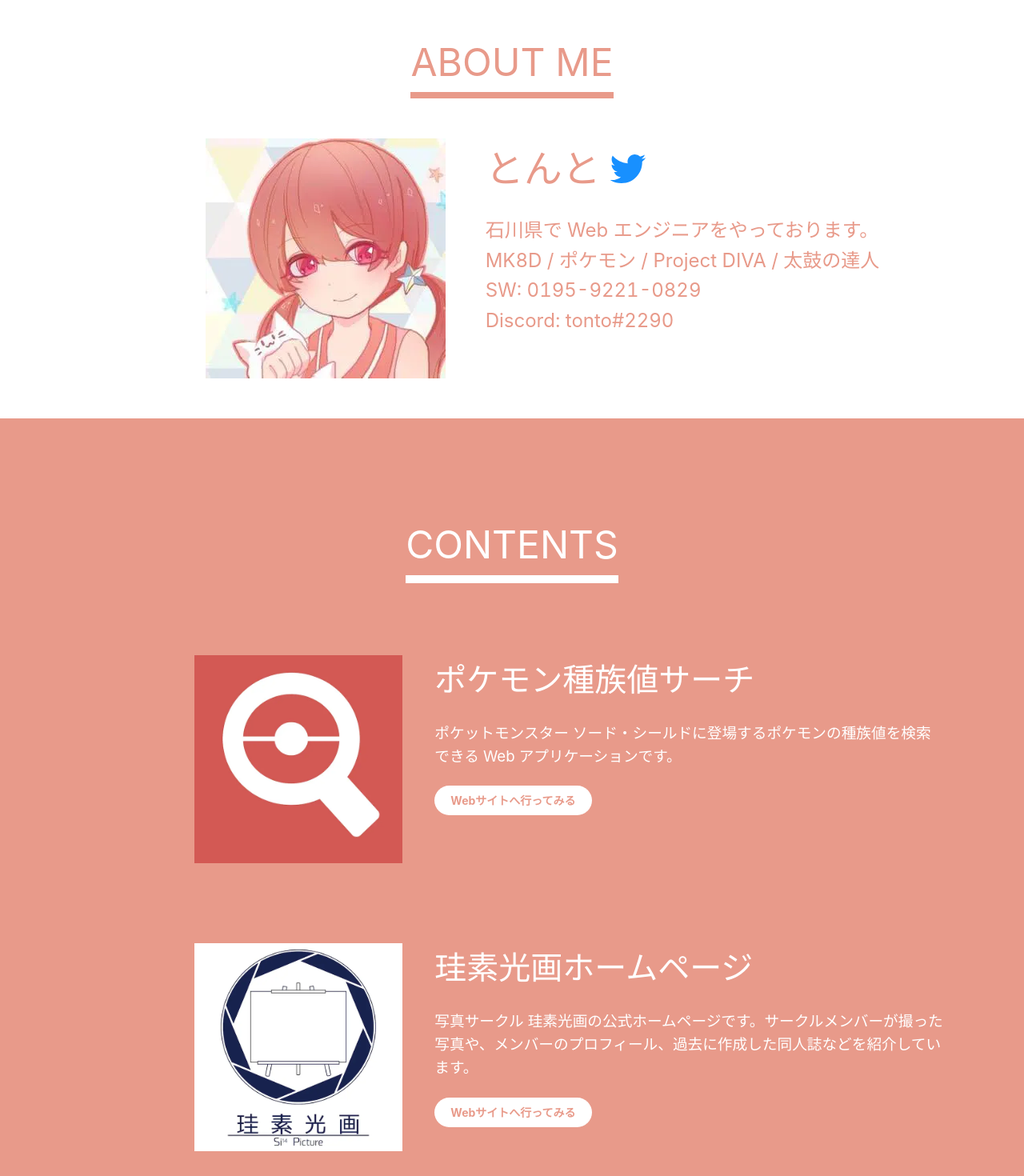
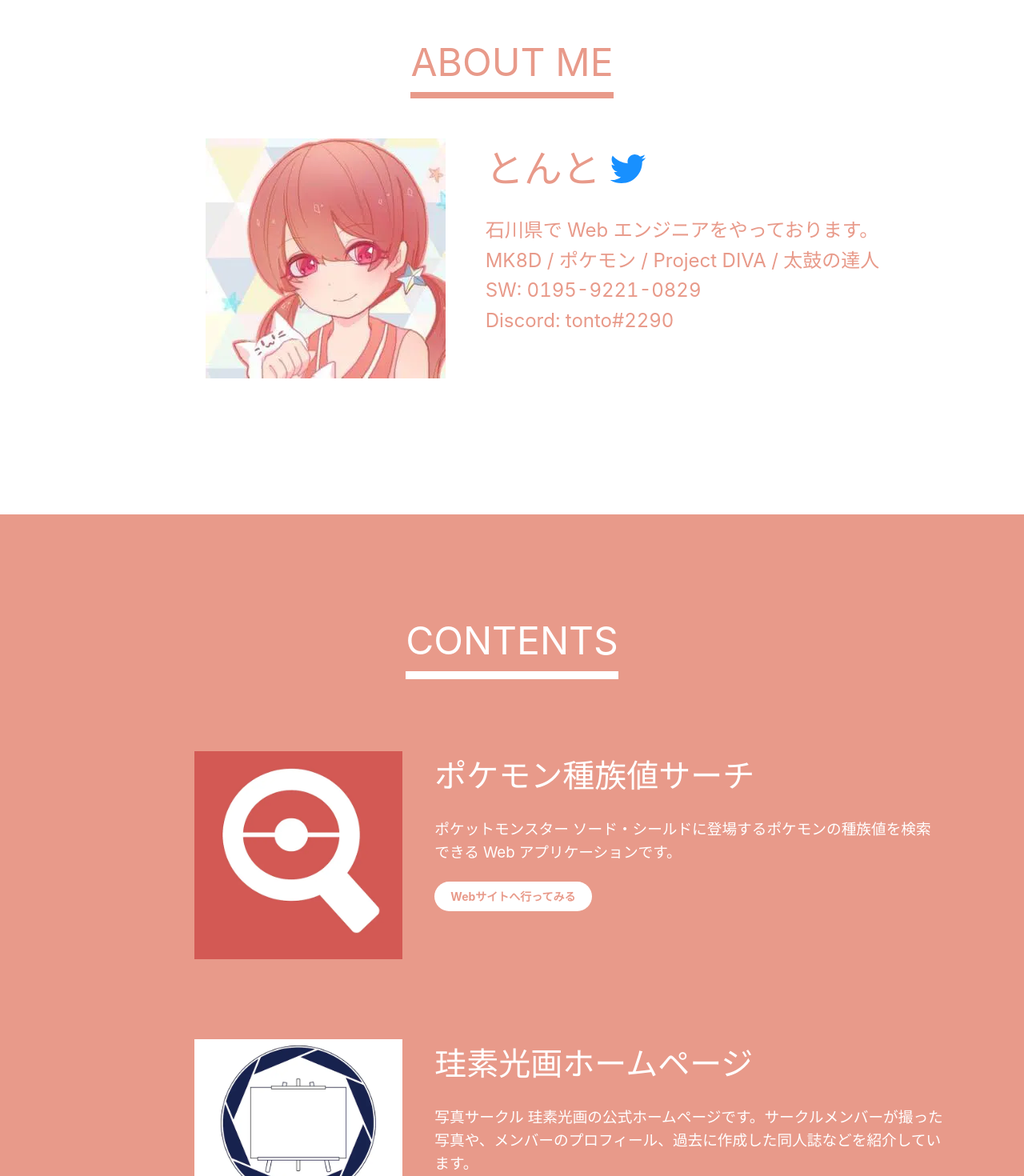
Before and after one commit to ryu-ton10/tonto_introduction, a React (Create React App) app: page / in a window 1280 px wide. Shown: the part 880-2350 px from the top of the page at 80% size. Built offline with nearby package versions, Linux system fonts and the light colour scheme.

Commit message:
adjust profile and contents padding

```diff
--- a/src/App.css
+++ b/src/App.css
@@ -13,6 +13,10 @@
 
 /* ========= スマホサイズ_1 =========== */
 @media (min-width: 280px) {
+  .App .profiles {
+    padding-bottom: 80px;
+  }
+
   .App .profile-title {
     padding: 80px 0 0 0;
     font-size: 24pt;
@@ -22,6 +26,10 @@
 
 /* ========= スマホサイズ_2 =========== */
 @media (min-width: 576px) {
+  .App .profiles {
+    padding-bottom: 100px;
+  }
+
   .App .profile-title {
     padding: 100px 0 0 0;
     font-size: 30pt;
@@ -31,6 +39,10 @@
 
 /* ========= タブレットサイズ =========== */
 @media (min-width: 768px) {
+  .App .profiles {
+    padding-bottom: 120px;
+  }
+
   .App .profile-title {
     padding: 120px 0 0 0;
     font-size: 36pt;
--- a/src/App.tsx
+++ b/src/App.tsx
@@ -38,7 +38,7 @@ function App() {
       <Row justify="center">
         <p className="profile-title">ABOUT ME</p>
       </Row>
-      <Row>
+      <Row className="profiles">
         {/* TODO: タブレットサイズ以上の場合は横並びのレイアウトにする */}
         <Col xs={24} sm={24} md={11} lg={11} >
           <Thumbnail />
--- a/src/components/Contents/index.css
+++ b/src/components/Contents/index.css
@@ -22,6 +22,10 @@
 
 /* ========= スマホサイズ_1 =========== */
 @media (min-width: 280px) {
+  .content {
+    padding-bottom: 80px;
+  }
+
   .content .content-title {
     padding: 80px 0 20px 0;
   }
@@ -62,6 +66,10 @@
 
 /* ========= スマホサイズ_2 =========== */
 @media (min-width: 576px) {
+  .content {
+    padding-bottom: 100px;
+  }
+
   .content .content-title {
     padding: 100px 0 30px 0;
   }
@@ -102,6 +110,10 @@
 
 /* ========= タブレットサイズ =========== */
 @media (min-width: 768px) {
+  .content {
+    padding-bottom: 120px;
+  }
+
   .content .content-title {
     padding: 120px 0 40px 0;
   }
```
